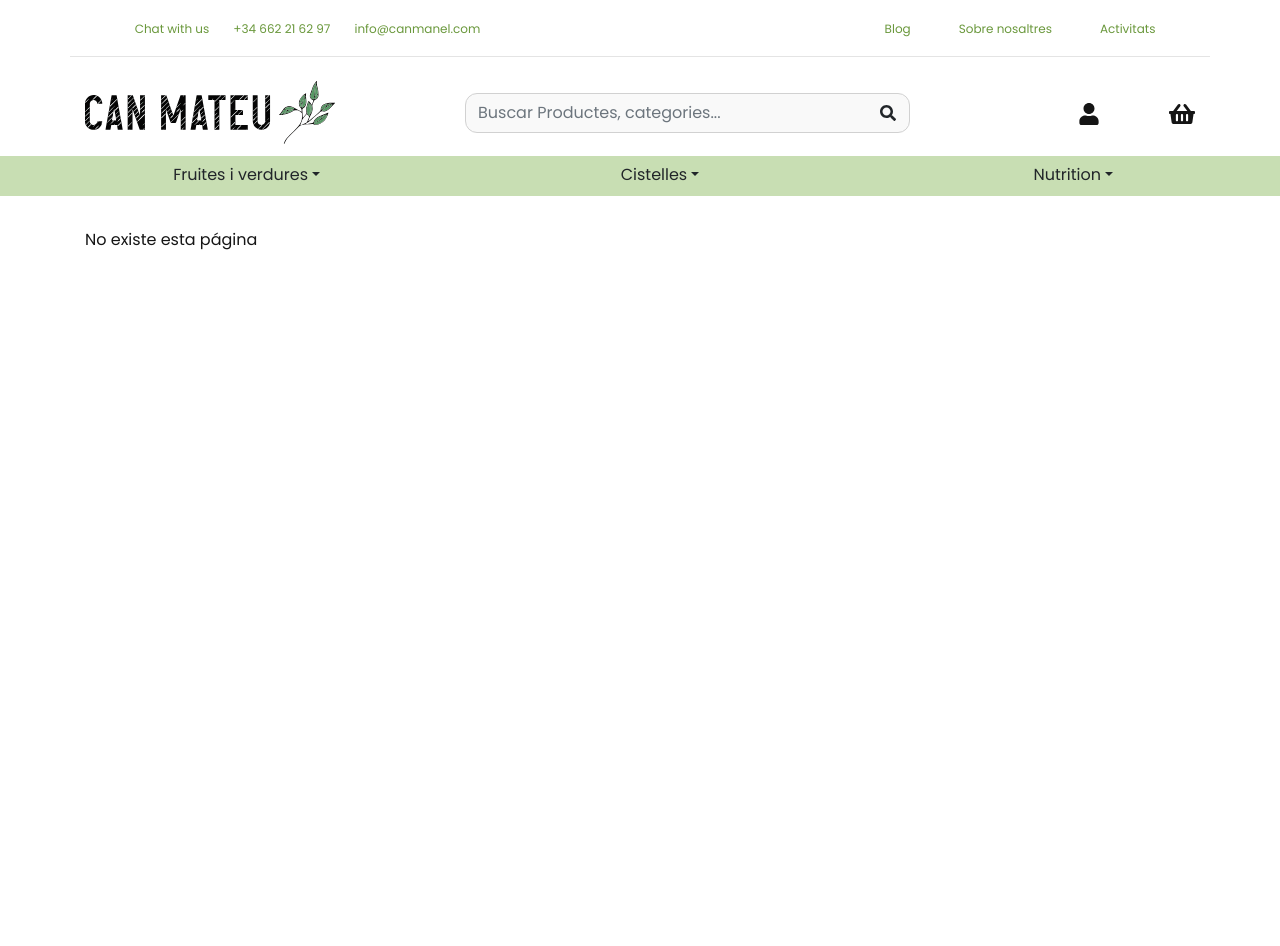
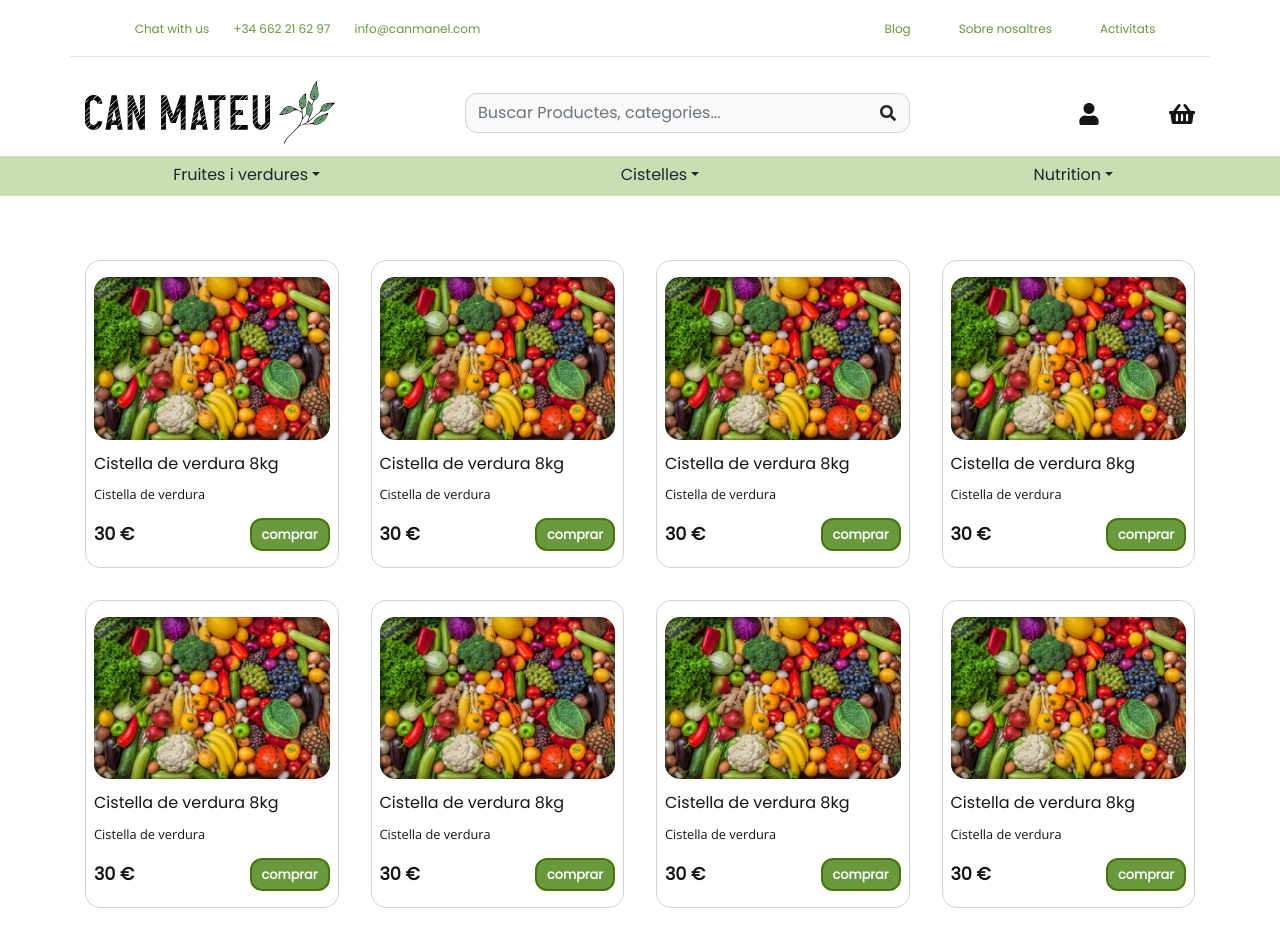
Before and after one commit to SalvadorSC/can-manel-front, a React (Create React App) app: page /llista-cistelles in a window 1280 px wide. Shown: the top 946 px of the page. Before the commit the page ends 800 px from the top, so only its background shows below. Built offline with nearby package versions, Linux system fonts and the light colour scheme.

Commit message:
Pàgina de cistelles creada + product card afegides

```diff
--- a/src/App.js
+++ b/src/App.js
@@ -13,6 +13,7 @@ import { ProductList } from "./paginas/productList/ProductList";
 import { ShoppingBasket } from "./paginas/shoppingBasket/ShoppingBasket";
 import { UserProfile } from "./paginas/userProfile/UserProfile";
 import { AdminHomePage } from "./paginas/adminHomePage/AdminHomePage";
+import { BasketList } from "./paginas/basketList/BasketList";
 
 function App() {
   return (
@@ -39,6 +40,9 @@ function App() {
             <Route path="/llista-productes" exact>
               <ProductList />
             </Route>
+            <Route path="/llista-cistelles" exact>
+              <BasketList />
+            </Route>
             <Route path="/carro-compra" exact>
               <ShoppingBasket />
             </Route>
--- a/src/componentes/Header/Header.js
+++ b/src/componentes/Header/Header.js
@@ -197,6 +197,7 @@ export const Header = (props) => {
                   </div>
                 </li>
                 <li className="dropdown col-4">
+                  <Link to="./llista-cistelles">
                     <button
                       className="btn dropdown-toggle"
                       type="button"
@@ -207,6 +208,7 @@ export const Header = (props) => {
                     >
                       Cistelles
                     </button>
+                  </Link>
                   <div
                     className="dropdown-menu"
                     aria-labelledby="dropdownMenu2"
--- /dev/null
+++ b/src/paginas/basketList/BasketList.css
@@ -0,0 +1,6 @@
+.product-list {
+  display: grid;
+  gap: 2rem;
+  grid-auto-flow: dense;
+  grid-template-columns: repeat(auto-fit, minmax(min(100%, 6rem), 1fr));
+}
--- /dev/null
+++ b/src/paginas/basketList/BasketList.js
@@ -0,0 +1,21 @@
+import "./BasketList.css";
+import { ProductCard } from "../../componentes/ProductCard/ProductCard";
+
+export const BasketList = () => {
+  return (
+    <>
+      <section className="section">
+        <div className="product-list">
+          <ProductCard />
+          <ProductCard />
+          <ProductCard />
+          <ProductCard />
+          <ProductCard />
+          <ProductCard />
+          <ProductCard />
+          <ProductCard />
+        </div>
+      </section>
+    </>
+  );
+};
```
Lines whose indentation alone changed are shown as unchanged.
